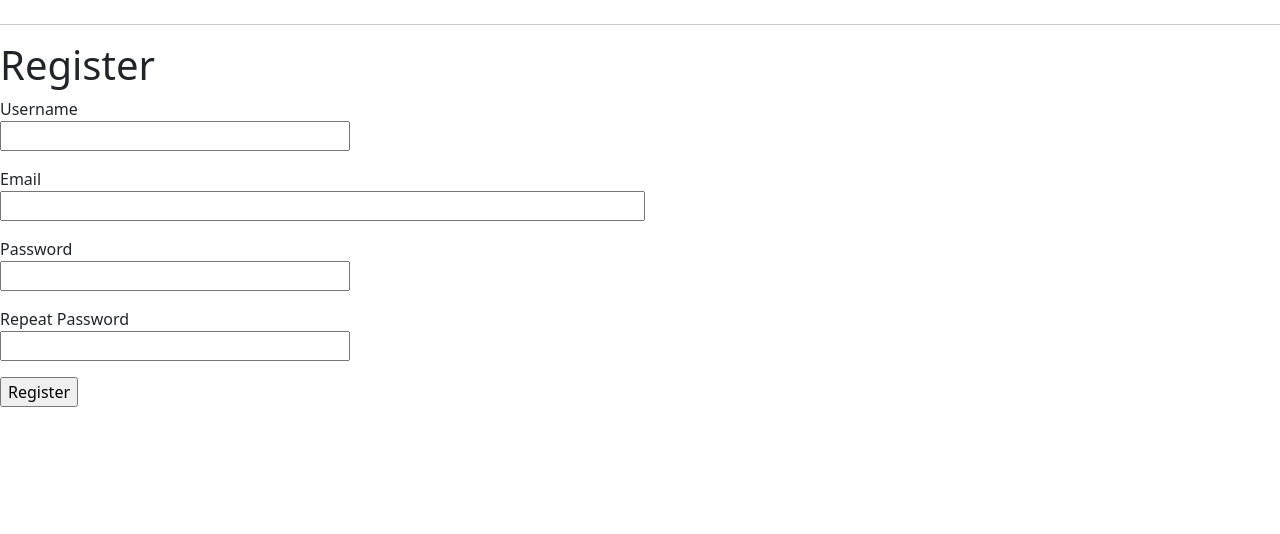
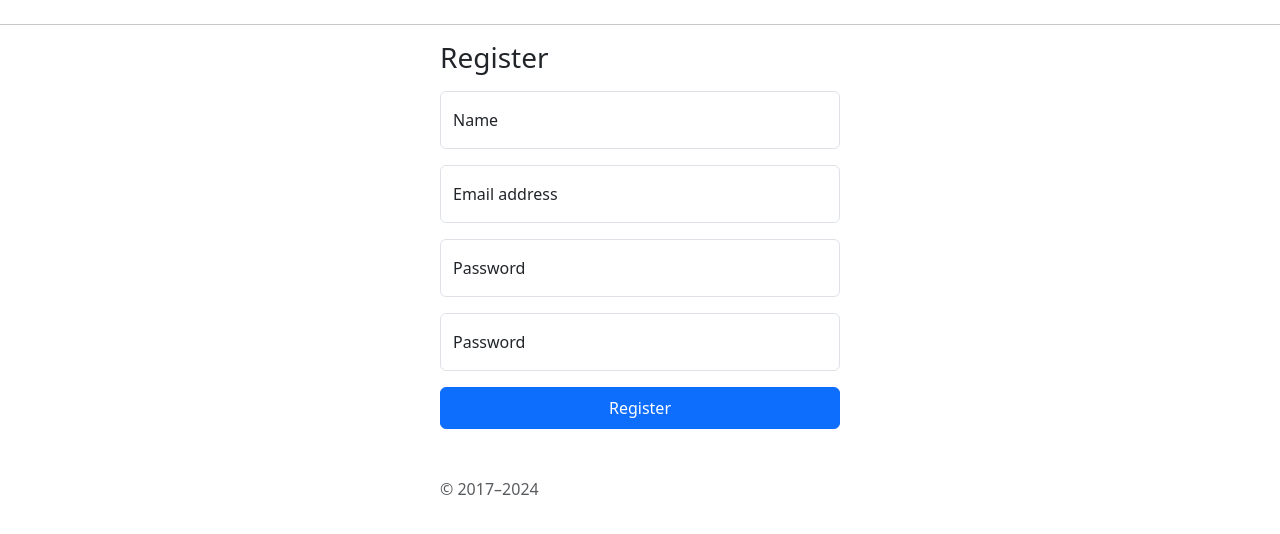
Before and after one commit to iievdokimov/ALearn, a Flask app: page /register in a window 1280 px wide. Shown: the part 97-631 px from the top of the page. Run offline with Flask 3, Linux system fonts and the light colour scheme.

Commit message:
frontend: buttons in index, registration form

```diff
--- a/app/forms.py
+++ b/app/forms.py
@@ -5,6 +5,9 @@ import sqlalchemy as sa
 from app import db
 from app.models import User
 
+
+class NewWordsGroup(FlaskForm):
+  pass
 
 class LoginForm(FlaskForm):
   email = StringField('Email', validators=[DataRequired()])
--- a/app/routes.py
+++ b/app/routes.py
@@ -11,10 +11,42 @@ from urllib.parse import urlsplit
 from app.models import User, Word
 
 
-@app.route('/')
-@app.route('/index')
+@app.route('/',  methods=['GET', 'POST'])
+@app.route('/index', methods=['GET', 'POST'])
 @login_required
 def index():
+    query = sa.select(Word)
+    words = db.session.scalars(query).all()
+    return render_template('index.html', title='Home', words=words)
+
+
+@app.route('/group_formation', methods=['GET', 'POST'])
+@login_required
+def group_formation():
+    # query = sa.select(Word)
+    # words = db.session.scalars(query).all()
+    return render_template('group_formation.html')
+
+
+@app.route('/learn_group', methods=['GET', 'POST'])
+@login_required
+def learn_group():
+    # TODO
+    # if user got group learn
+    # else redirect for create new group
+    return render_template('group_formation.html')
+
+
+@app.route('/see_group_results', methods=['GET', 'POST'])
+@login_required
+def see_group_results():
+    # TODO
+    return render_template('group_formation.html')
+
+
+@app.route('/acquaint_word_meaning/<word>')
+@login_required
+def acquaint_word_meaning(word):
     query = sa.select(Word)
     words = db.session.scalars(query).all()
     return render_template('index.html', title='Home', words=words)
--- /dev/null
+++ b/app/templates/group_formation.html
@@ -0,0 +1 @@
+{% extends "base.html" %}
--- a/app/templates/register.html
+++ b/app/templates/register.html
@@ -1,37 +1,44 @@
 {% extends "base.html" %}
 
+
 {% block content %}
-    <h1>Register</h1>
-    <form action="" method="post">
+<div class="d-flex align-items-center justify-content-center">
+  <main class="form-signin" style="max-width: 400px; width: 100%;">
+    <form method="post" action="{{ url_for('register') }}">
       {{ form.hidden_tag() }}
-        <p>
-            {{ form.username.label }}<br>
-            {{ form.username(size=32) }}<br>
-            {% for error in form.username.errors %}
-            <span style="color: red;">[{{ error }}]</span>
-            {% endfor %}
-        </p>
-        <p>
-            {{ form.email.label }}<br>
-            {{ form.email(size=64) }}<br>
+      <h1 class="h3 mb-3 fw-normal">Register</h1>
+
+      <div class="form-floating mb-3">
+        {{ form.username(class="form-control", id="floatingInput", placeholder="Name") }}
+        <label for="floatingInput">Name</label>
+      </div>
+
+      <div class="form-floating mb-3">
+        {{ form.email(class="form-control", id="floatingInput", placeholder="name@example.com") }}
+        <label for="floatingInput">Email address</label>
         {% for error in form.email.errors %}
           <span style="color: red;">[{{ error }}]</span>
         {% endfor %}
-        </p>
-        <p>
-            {{ form.password.label }}<br>
-            {{ form.password(size=32) }}<br>
+      </div>
+
+      <div class="form-floating mb-3">
+        {{ form.password(class="form-control", id="floatingPassword", placeholder="Password") }}
+        <label for="floatingPassword">Password</label>
         {% for error in form.password.errors %}
           <span style="color: red;">[{{ error }}]</span>
         {% endfor %}
-        </p>
-        <p>
-            {{ form.password2.label }}<br>
-            {{ form.password2(size=32) }}<br>
-            {% for error in form.password2.errors %}
+      </div>
+
+      <div class="form-floating mb-3">
+        {{ form.password2(class="form-control", id="floatingPassword", placeholder="Repeat password") }}
+        <label for="floatingPassword">Password</label>
+        {% for error in form.password.errors %}
           <span style="color: red;">[{{ error }}]</span>
         {% endfor %}
-        </p>
-        <p>{{ form.submit() }}</p>
+      </div>
+      {{ form.submit(class="btn btn-primary w-100 py-2") }}
+      <p class="mt-5 mb-3 text-body-secondary">&copy; 2017–2024</p>
     </form>
+  </main>
+</div>
 {% endblock %}
```
Also changed, not shown: app/templates/index.html (+13 -4 lines), app.db. Lines whose indentation alone changed are shown as unchanged.
